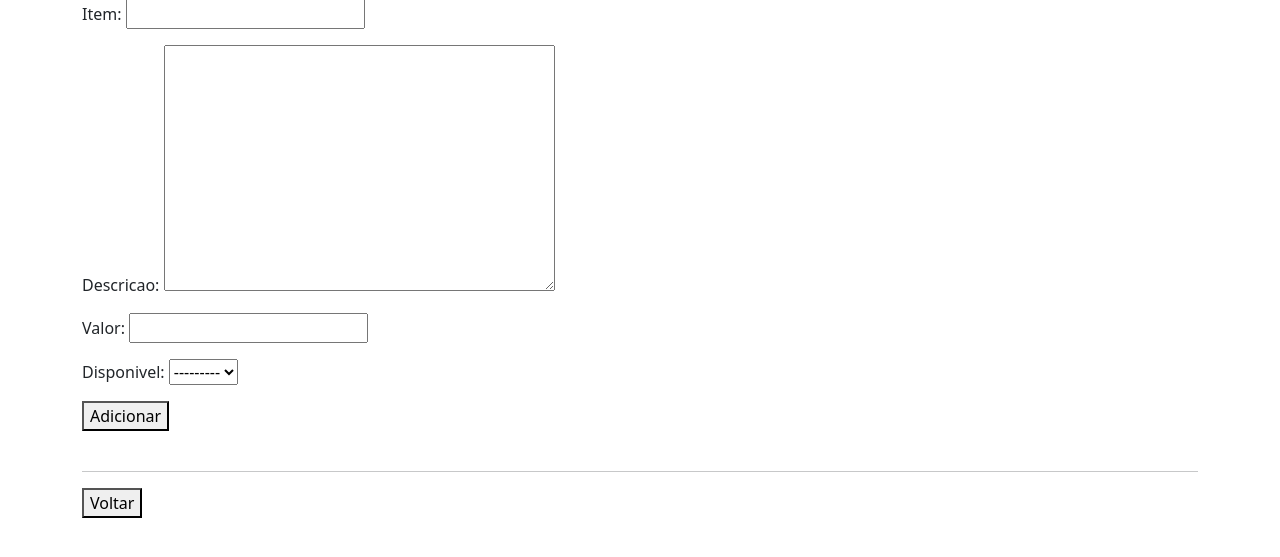
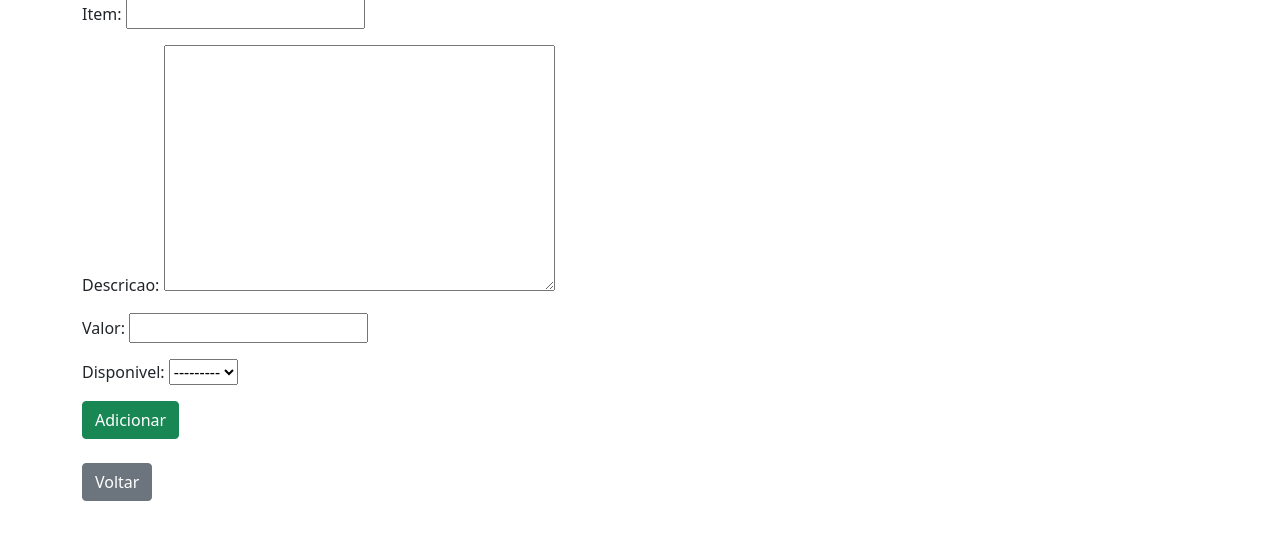
Before and after one commit to Marcos-osg/helpdesk, a Django app: page /produtos/novo_produto in a window 1280 px wide. Shown: the part 57-614 px from the top of the page. Run offline with Django 3.2, Linux system fonts and the light colour scheme.

Commit message:
Modificaçoes em templates com bootstrap

```diff
--- a/produtos/templates/produtos/produto_detalhe.html
+++ b/produtos/templates/produtos/produto_detalhe.html
@@ -17,4 +17,7 @@
             </tr>
         </table>
     </form>
+    <a href="{% url 'product' %}">
+        <button class="btn btn-secondary">Voltar</button>
+    </a>
 {% endblock %}
--- a/produtos/templates/produtos/produto_form.html
+++ b/produtos/templates/produtos/produto_form.html
@@ -3,12 +3,11 @@
     <form action="" method='POST'>
         {% csrf_token %}
         {{ form.as_p }}
-        <button type="submit">Adicionar</button>
+        <button class="btn btn-success" type="submit">Adicionar</button>
     </form>
     <br>
-    <hr>
 
     <a href="{% url 'product' %}">
-        <button>Voltar</button>
+        <button class="btn btn-secondary">Voltar</button>
     </a>
 {% endblock %}
--- a/servicos/templates/servicos/servico_detalhe.html
+++ b/servicos/templates/servicos/servico_detalhe.html
@@ -24,6 +24,6 @@
     </table>
 </form>
 <a href="{% url 'services' %}">
-    <button>Voltar</button>
+    <button class="btn btn-secondary">Voltar</button>
 </a>
 {% endblock %}
--- a/servicos/templates/servicos/servico_form.html
+++ b/servicos/templates/servicos/servico_form.html
@@ -3,12 +3,10 @@
 <form action="" method='POST'>
     {% csrf_token %}
     {{ form.as_p }}
-    <button type="submit">Adicionar</button>
+    <button class="btn btn-success" type="submit">Adicionar</button>
 </form>
 <br>
-<hr>
-<br>
 <a href="{% url 'services' %}">
-    <button>Voltar</button>
+    <button class="btn btn-secondary">Voltar</button>
 </a>
 {% endblock %}
```
Also changed, not shown: produtos/templates/produtos/produtos.html (+6 -2 lines), servicos/templates/servicos/servicos.html (+6 -1 lines).
